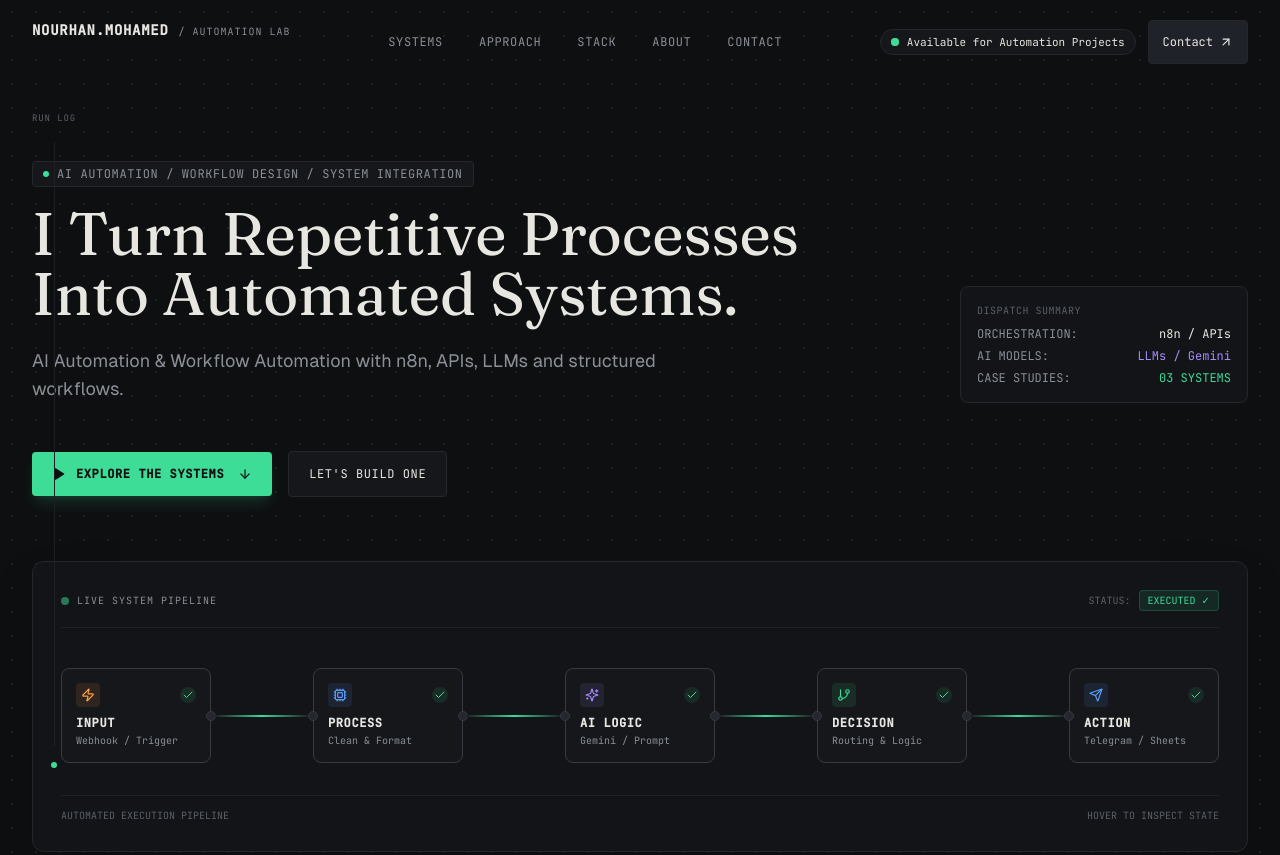
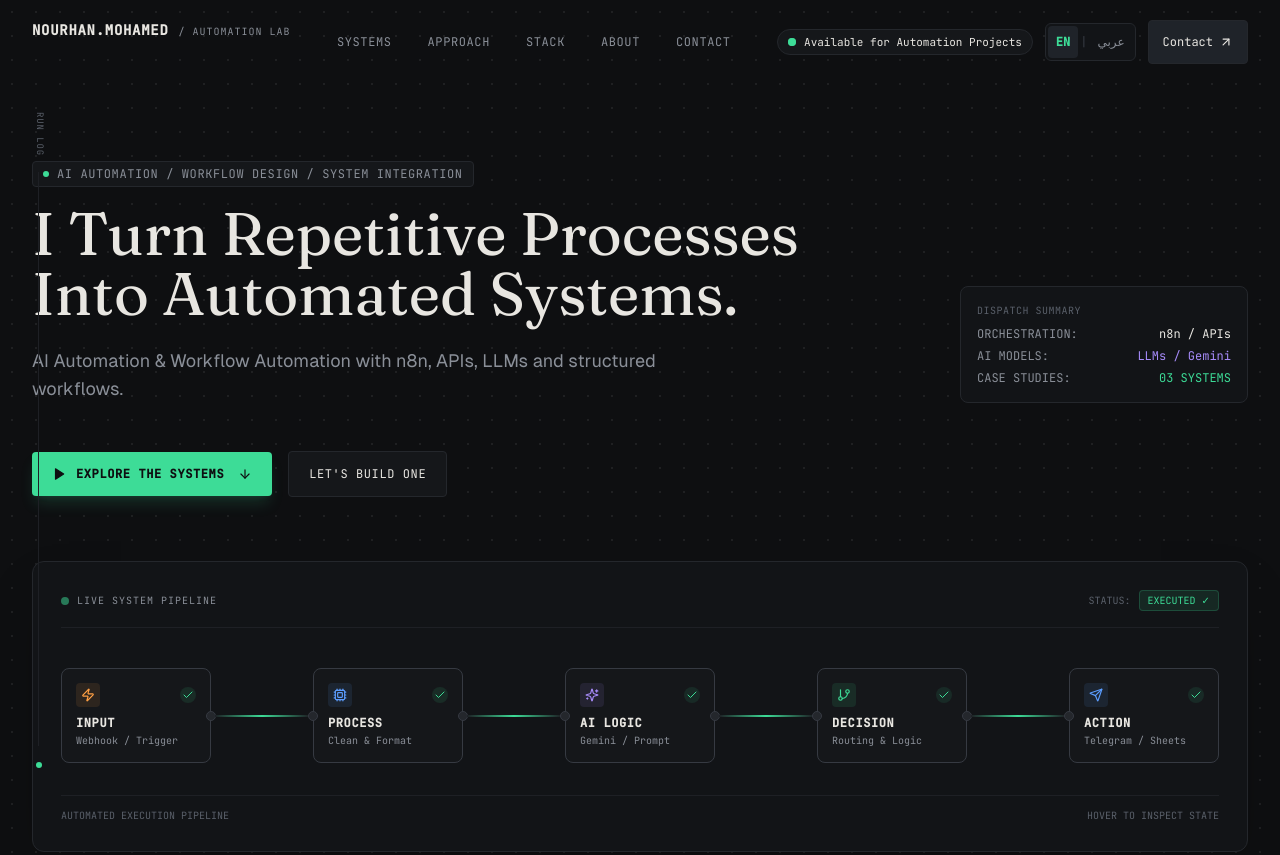
Before and after one commit to NourhanMohamed-eng/nourhan-portfolio, a React (Vite) app: page / in a window 1280 px wide. Shown: the top 855 px of the page. Built offline with nearby package versions, Linux system fonts and the light colour scheme; the HTML template or start-up script is replaced by a standard one.

Commit message:
feat(i18n): phase 1 - setup LanguageProvider, routes, RTL styling, and IBM Plex Sans Arabic font

```diff
--- a/package.json
+++ b/package.json
@@ -11,6 +11,7 @@
   "dependencies": {
     "@fontsource-variable/fraunces": "^5.3.0",
     "@fontsource/geist-sans": "^5.1.0",
+    "@fontsource/ibm-plex-sans-arabic": "^5.3.0",
     "@fontsource/instrument-serif": "^5.1.0",
     "@fontsource/jetbrains-mono": "^5.1.0",
     "lucide-react": "^0.475.0",
--- a/src/App.jsx
+++ b/src/App.jsx
@@ -1,4 +1,5 @@
-import React, { useState, useEffect, lazy, Suspense } from 'react';
+import React, { lazy, Suspense } from 'react';
+import { LanguageProvider, useLanguage } from './context/LanguageContext';
 import Navbar from './components/layout/Navbar';
 import ExecutionLine from './components/layout/ExecutionLine';
 import HeroSection from './components/hero/HeroSection';
@@ -33,30 +34,8 @@ function ExplorerSkeleton() {
   );
 }
 
-export default function App() {
-  const [currentPath, setCurrentPath] = useState(window.location.pathname);
-
-  // Sync route on browser back/forward buttons
-  useEffect(() => {
-    const handlePopState = () => {
-      setCurrentPath(window.location.pathname);
-    };
-    window.addEventListener('popstate', handlePopState);
-    return () => window.removeEventListener('popstate', handlePopState);
-  }, []);
-
-  const navigate = (path) => {
-    if (path !== window.location.pathname) {
-      window.history.pushState({}, '', path);
-      setCurrentPath(path);
-    }
-  };
-
-  // Route: /systems/:id
-  const isCaseStudy = currentPath.startsWith('/systems/');
-  const activeSystemId = isCaseStudy
-    ? currentPath.replace('/systems/', '').replace(/\/$/, '')
-    : null;
+function MainPortfolio() {
+  const { lang, isCaseStudy, activeSystemId, navigate } = useLanguage();
 
   if (isCaseStudy && activeSystemId) {
     return (
@@ -66,7 +45,7 @@ export default function App() {
     );
   }
 
-  // Route: / (Main Home Page)
+  // Route: / or /ar (Main Home Page)
   return (
     <div className="min-h-screen bg-[#0E0F11] text-[#E8E6E1] bg-canvas-dots relative selection:bg-[#3DDC97]/20 selection:text-[#3DDC97]">
       {/* Skip to Content Link for Keyboard Accessibility */}
@@ -74,7 +53,7 @@ export default function App() {
         href="#main-content"
         className="sr-only focus:not-sr-only focus:fixed focus:top-4 focus:start-4 focus:z-50 focus:px-4 focus:py-2.5 focus:bg-[#3DDC97] focus:text-[#0E0F11] focus:font-mono focus:text-xs focus:font-semibold focus:rounded focus:outline-none focus:ring-2 focus:ring-offset-2 focus:ring-[#3DDC97]"
       >
-        Skip to content
+        {lang === 'ar' ? 'الانتقال إلى المحتوى الرئيسي' : 'Skip to content'}
       </a>
 
       {/* Dynamic execution line along the margin */}
@@ -101,3 +80,11 @@ export default function App() {
     </div>
   );
 }
+
+export default function App() {
+  return (
+    <LanguageProvider>
+      <MainPortfolio />
+    </LanguageProvider>
+  );
+}
--- a/src/components/casestudy/CaseStudyView.jsx
+++ b/src/components/casestudy/CaseStudyView.jsx
@@ -54,7 +54,7 @@ export default function CaseStudyView({ systemId, onNavigate }) {
             onClick={() => onNavigate('/')}
             className="group inline-flex items-center gap-2 text-xs font-mono text-[#8A8F98] hover:text-[#E8E6E1] transition-colors py-2 px-2.5 -ms-2.5 min-h-[44px] rounded focus-visible:outline-none focus-visible:ring-1 focus-visible:ring-[#3DDC97]"
           >
-            <ArrowLeft className="w-4 h-4 transition-transform group-hover:-translate-x-1" />
+            <ArrowLeft className="w-4 h-4 transition-transform group-hover:-translate-x-1 rtl:rotate-180 rtl:group-hover:translate-x-1" />
             <span>Back to All Systems</span>
           </button>
 
@@ -323,7 +323,7 @@ export default function CaseStudyView({ systemId, onNavigate }) {
             onClick={() => onNavigate(`/systems/${prevSystem.id}`)}
             className="w-full sm:w-auto p-4 rounded-lg bg-[#15171A] hover:bg-[#1B1E22] border border-[#24272C] flex items-center gap-3 text-start transition-all"
           >
-            <ArrowLeft className="w-4 h-4 text-[#8A8F98]" />
+            <ArrowLeft className="w-4 h-4 text-[#8A8F98] rtl:rotate-180" />
             <div>
               <span className="font-mono text-[10px] text-[#5A606A] block uppercase">
                 PREVIOUS WORKFLOW
@@ -355,7 +355,7 @@ export default function CaseStudyView({ systemId, onNavigate }) {
                 {nextSystem.title}
               </span>
             </div>
-            <ArrowRight className="w-4 h-4 text-[#8A8F98]" />
+            <ArrowRight className="w-4 h-4 text-[#8A8F98] rtl:rotate-180" />
           </button>
         </nav>
 
--- a/src/components/diagram/WorkflowNode.jsx
+++ b/src/components/diagram/WorkflowNode.jsx
@@ -97,7 +97,7 @@ export default function WorkflowNode({
         </div>
 
         {/* Node Labels */}
-        <div className="flex-1 min-w-0 pr-1">
+        <div className="flex-1 min-w-0 pe-1">
           <div className="font-mono text-[10px] sm:text-[11px] font-medium text-[#E8E6E1] leading-tight break-words">
             {content?.name || node.name || 'Node'}
           </div>
--- a/src/components/layout/Navbar.jsx
+++ b/src/components/layout/Navbar.jsx
@@ -1,10 +1,53 @@
 import React, { useState, useEffect } from 'react';
 import { siteMeta, navItems } from '../../data/content.en';
+import { useLanguage } from '../../context/LanguageContext';
 import { Menu, X, ArrowUpRight } from 'lucide-react';
 
+function LanguageSwitcher() {
+  const { lang, switchLanguage } = useLanguage();
+
+  return (
+    <div
+      className="inline-flex items-center rounded-md border border-[#24272C] bg-[#121417] p-0.5 text-xs font-mono"
+      role="group"
+      aria-label="Language selection / اختيار اللغة"
+    >
+      <button
+        type="button"
+        onClick={() => switchLanguage('en')}
+        className={`px-2 py-1 rounded min-h-[32px] inline-flex items-center justify-center transition-all ${
+          lang === 'en'
+            ? 'bg-[#1F2329] text-[#3DDC97] font-semibold shadow-xs'
+            : 'text-[#8A8F98] hover:text-[#E8E6E1]'
+        }`}
+        aria-current={lang === 'en' ? 'true' : undefined}
+        aria-label="English"
+      >
+        EN
+      </button>
+      <span className="text-[#363A42] px-0.5 select-none" aria-hidden="true">|</span>
+      <button
+        type="button"
+        onClick={() => switchLanguage('ar')}
+        className={`px-2 py-1 rounded min-h-[32px] inline-flex items-center justify-center font-sans text-xs transition-all ${
+          lang === 'ar'
+            ? 'bg-[#1F2329] text-[#3DDC97] font-semibold shadow-xs'
+            : 'text-[#8A8F98] hover:text-[#E8E6E1]'
+        }`}
+        aria-current={lang === 'ar' ? 'true' : undefined}
+        aria-label="العربية"
+      >
+        عربي
+      </button>
+    </div>
+  );
+}
+
 export default function Navbar() {
+  const { lang } = useLanguage();
   const [scrolled, setScrolled] = useState(false);
   const [mobileMenuOpen, setMobileMenuOpen] = useState(false);
+  const isAr = lang === 'ar';
 
   useEffect(() => {
     const handleScroll = () => {
@@ -27,9 +70,9 @@ export default function Navbar() {
 
           {/* Brand & Subtitle */}
           <a
-            href="#"
+            href={isAr ? '/ar' : '/'}
             className="group flex flex-col sm:flex-row sm:items-baseline justify-center min-h-[44px] gap-0.5 sm:gap-2.5 focus-visible:outline-none"
-            aria-label="Nourhan Mohamed Home"
+            aria-label={isAr ? 'نورهان محمد - الرئيسية' : 'Nourhan Mohamed Home'}
           >
             <span className="font-mono text-xs sm:text-sm font-semibold tracking-wider text-[#E8E6E1] group-hover:text-[#3DDC97] transition-colors">
               {siteMeta.brand}
@@ -52,7 +95,7 @@ export default function Navbar() {
             ))}
           </nav>
 
-          {/* Availability Status Badge & Primary CTA */}
+          {/* Availability Status Badge, Language Switcher & Primary CTA */}
           <div className="hidden sm:flex items-center gap-3">
             <div
               className="hidden lg:inline-flex items-center gap-2 px-2.5 py-1 rounded-full bg-[#15171A] border border-[#24272C] text-[11px] font-mono text-[#8A8F98]"
@@ -65,17 +108,33 @@ export default function Navbar() {
               <span className="text-[#E8E6E1]">{siteMeta.status}</span>
             </div>
 
+            <LanguageSwitcher />
+
             <a
               href="#contact"
               className="group inline-flex items-center gap-1.5 px-3.5 py-2.5 min-h-[44px] rounded bg-[#1F2329] hover:bg-[#3DDC97] text-[#E8E6E1] hover:text-[#0E0F11] border border-[#24272C] hover:border-[#3DDC97] text-xs font-mono transition-all duration-200"
             >
-              <span>Contact</span>
+              <span>{isAr ? 'تواصل' : 'Contact'}</span>
               <ArrowUpRight className="w-3.5 h-3.5 transition-transform group-hover:translate-x-0.5 group-hover:-translate-y-0.5" />
             </a>
           </div>
 
-          {/* Mobile Menu Button */}
-          <div className="flex md:hidden items-center gap-2">
+          {/* Mobile Actions: Language Switcher & Hamburger Button */}
+          <div className="flex sm:hidden items-center gap-2">
+            <LanguageSwitcher />
+            <button
+              type="button"
+              onClick={() => setMobileMenuOpen(!mobileMenuOpen)}
+              className="w-11 h-11 inline-flex items-center justify-center text-[#8A8F98] hover:text-[#E8E6E1] rounded focus-visible:outline-none focus-visible:ring-1 focus-visible:ring-[#3DDC97]"
+              aria-label={mobileMenuOpen ? 'Close Navigation Menu' : 'Open Navigation Menu'}
+              aria-expanded={mobileMenuOpen}
+            >
+              {mobileMenuOpen ? <X className="w-5 h-5" /> : <Menu className="w-5 h-5" />}
+            </button>
+          </div>
+
+          {/* Medium Screens (between sm and md) */}
+          <div className="hidden sm:flex md:hidden items-center gap-2">
             <button
               type="button"
               onClick={() => setMobileMenuOpen(!mobileMenuOpen)}
@@ -120,7 +179,7 @@ export default function Navbar() {
               onClick={() => setMobileMenuOpen(false)}
               className="flex items-center justify-center gap-2 w-full min-h-[44px] py-3 rounded bg-[#3DDC97] text-[#0E0F11] text-xs font-mono font-medium"
             >
-              <span>Contact</span>
+              <span>{isAr ? 'تواصل' : 'Contact'}</span>
               <ArrowUpRight className="w-4 h-4" />
             </a>
           </div>
--- /dev/null
+++ b/src/context/LanguageContext.jsx
@@ -0,0 +1,114 @@
+import React, { createContext, useContext, useState, useEffect, useCallback } from 'react';
+
+const LanguageContext = createContext(null);
+
+export function LanguageProvider({ children }) {
+  // Parse path to determine initial language and route
+  const getRouteInfo = useCallback((pathname = window.location.pathname) => {
+    const isAr = pathname === '/ar' || pathname.startsWith('/ar/') || pathname.startsWith('/ar?');
+    const isCaseStudy = pathname.includes('/systems/');
+    let systemId = null;
+
+    if (isCaseStudy) {
+      if (isAr) {
+        systemId = pathname.replace('/ar/systems/', '').replace(/\/$/, '');
+      } else {
+        systemId = pathname.replace('/systems/', '').replace(/\/$/, '');
+      }
+    }
+
+    return {
+      lang: isAr ? 'ar' : 'en',
+      isCaseStudy,
+      systemId,
+      pathname,
+    };
+  }, []);
+
+  const [routeInfo, setRouteInfo] = useState(() => getRouteInfo());
+
+  // Keep <html lang="..." dir="..."> synchronized
+  useEffect(() => {
+    const { lang } = routeInfo;
+    document.documentElement.lang = lang;
+    document.documentElement.dir = lang === 'ar' ? 'rtl' : 'ltr';
+  }, [routeInfo]);
+
+  // Sync on browser back/forward buttons
+  useEffect(() => {
+    const handlePopState = () => {
+      setRouteInfo(getRouteInfo(window.location.pathname));
+    };
+
+    window.addEventListener('popstate', handlePopState);
+    return () => window.removeEventListener('popstate', handlePopState);
+  }, [getRouteInfo]);
+
+  // Navigate to path within the SPA
+  const navigate = useCallback((targetPath) => {
+    let resolvedPath = targetPath;
+    if (routeInfo.lang === 'ar' && !targetPath.startsWith('/ar')) {
+      resolvedPath = targetPath === '/' ? '/ar' : `/ar${targetPath}`;
+    }
+    if (resolvedPath !== window.location.pathname) {
+      window.history.pushState({}, '', resolvedPath);
+      setRouteInfo(getRouteInfo(resolvedPath));
+    }
+  }, [routeInfo.lang, getRouteInfo]);
+
+  // Switch language preserving current view & section
+  const switchLanguage = useCallback((targetLang) => {
+    if (targetLang === routeInfo.lang) return;
+
+    try {
+      localStorage.setItem('preferred_lang', targetLang);
+    } catch {
+      // localStorage may fail in restricted/private browsing modes
+    }
+
+    let nextPath = '/';
+    const hash = window.location.hash || '';
+
+    if (routeInfo.isCaseStudy && routeInfo.systemId) {
+      nextPath = targetLang === 'ar'
+        ? `/ar/systems/${routeInfo.systemId}`
+        : `/systems/${routeInfo.systemId}`;
+    } else {
+      nextPath = targetLang === 'ar' ? '/ar' : '/';
+      if (hash) {
+        nextPath += hash;
+      }
+    }
+
+    document.documentElement.lang = targetLang;
+    document.documentElement.dir = targetLang === 'ar' ? 'rtl' : 'ltr';
+
+    window.history.pushState({}, '', nextPath);
+    setRouteInfo(getRouteInfo(nextPath));
+  }, [routeInfo, getRouteInfo]);
+
+  const value = {
+    lang: routeInfo.lang,
+    dir: routeInfo.lang === 'ar' ? 'rtl' : 'ltr',
+    isRTL: routeInfo.lang === 'ar',
+    isCaseStudy: routeInfo.isCaseStudy,
+    activeSystemId: routeInfo.systemId,
+    currentPath: routeInfo.pathname,
+    navigate,
+    switchLanguage,
+  };
+
+  return (
+    <LanguageContext.Provider value={value}>
+      {children}
+    </LanguageContext.Provider>
+  );
+}
+
+export function useLanguage() {
+  const context = useContext(LanguageContext);
+  if (!context) {
+    throw new Error('useLanguage must be used within a LanguageProvider');
+  }
+  return context;
+}
--- a/src/index.css
+++ b/src/index.css
@@ -4,6 +4,10 @@
 @import "@fontsource/geist-sans/600.css";
 @import "@fontsource/jetbrains-mono/400.css";
 @import "@fontsource/jetbrains-mono/500.css";
+@import "@fontsource/ibm-plex-sans-arabic/arabic-400.css";
+@import "@fontsource/ibm-plex-sans-arabic/arabic-500.css";
+@import "@fontsource/ibm-plex-sans-arabic/arabic-600.css";
+@import "@fontsource/ibm-plex-sans-arabic/arabic-700.css";
 
 @tailwind base;
 @tailwind components;
@@ -60,3 +64,57 @@
     scroll-behavior: auto !important;
   }
 }
+
+/* Arabic Typography and RTL overrides */
+[lang="ar"] {
+  font-family: "IBM Plex Sans Arabic", system-ui, -apple-system, sans-serif;
+}
+
+[lang="ar"] .font-serif {
+  font-family: "IBM Plex Sans Arabic", sans-serif;
+  font-weight: 600;
+  letter-spacing: normal !important;
+  text-transform: none !important;
+  line-height: 1.35;
+}
+
+[lang="ar"] .font-sans {
+  font-family: "IBM Plex Sans Arabic", system-ui, -apple-system, sans-serif;
+  letter-spacing: normal !important;
+  line-height: 1.75;
+}
+
+[lang="ar"] .font-mono {
+  font-family: "JetBrains Mono", ui-monospace, monospace;
+}
+
+/* Ensure no uppercase or tracking breaks Arabic cursive connections */
+[lang="ar"] .tracking-wider,
+[lang="ar"] .tracking-widest,
+[lang="ar"] .tracking-normal,
+[lang="ar"] .uppercase {
+  letter-spacing: normal;
+  text-transform: none;
+}
+
+/* Latin badges/terms can still retain uppercase and tracking if explicitly marked dir="ltr" */
+[lang="ar"] [dir="ltr"] .tracking-wider,
+[lang="ar"] [dir="ltr"] .tracking-widest,
+[lang="ar"] [dir="ltr"].uppercase,
+[lang="ar"] bdi.uppercase {
+  text-transform: uppercase;
+}
+
+/* Directional flipping for navigation arrows in RTL */
+[dir="rtl"] .rtl\:rotate-180 {
+  transform: rotate(180deg);
+}
+
+[dir="rtl"] .rtl\:scale-x-\[-1\] {
+  transform: scaleX(-1);
+}
+
+.writing-mode-vertical {
+  writing-mode: vertical-rl;
+  text-orientation: mixed;
+}
```
Also changed, not shown: 1 other file (tests, documents, lock files or other folders).
